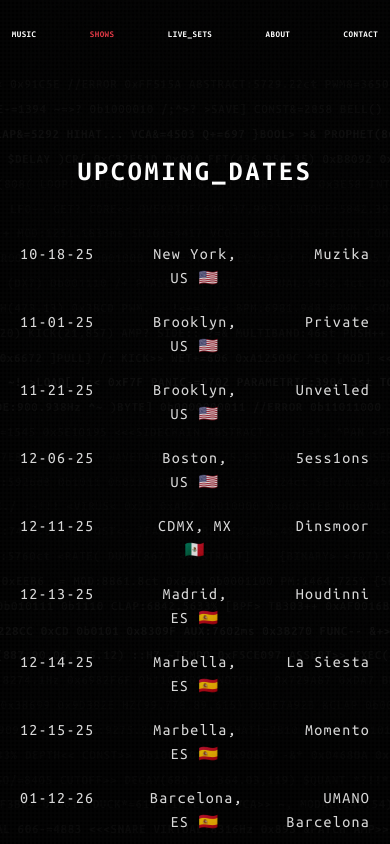
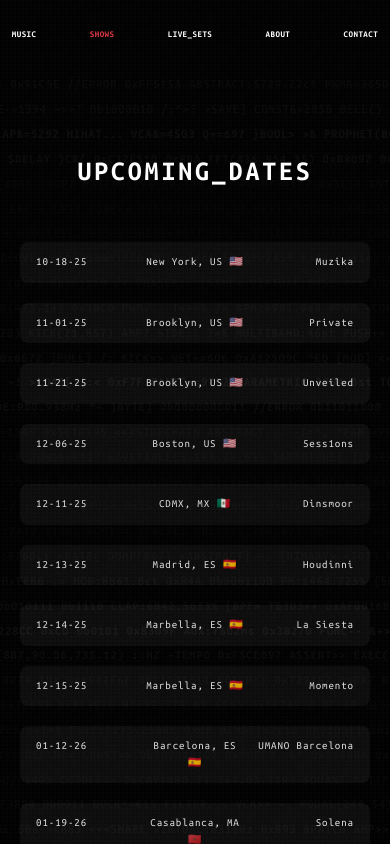
Before and after one commit to sptraynor2001-create/suite-52-website, a React (Vite) app: page / in a window 390 px wide. Both pictures are taken after a click on the button "SHOWS". Built offline with nearby package versions, Linux system fonts and the light colour scheme.

Commit message:
Add mobile responsive text, white 5% opacity background with rounded corners to show rows

```diff
--- a/src/features/shows/Shows.tsx
+++ b/src/features/shows/Shows.tsx
@@ -4,6 +4,7 @@ import { useState, useEffect } from 'react'
 function Shows() {
   const [visibleShows, setVisibleShows] = useState<number>(0)
   const [hoveredIndex, setHoveredIndex] = useState<number | null>(null)
+  const [isMobile, setIsMobile] = useState(false)
 
   const shows = [
     { date: '10-18-25', location: 'New York, US 🇺🇸', event: 'Muzika' },
@@ -22,6 +23,13 @@ function Shows() {
   ]
 
   useEffect(() => {
+    const checkMobile = () => {
+      setIsMobile(window.innerWidth < 768)
+    }
+
+    checkMobile()
+    window.addEventListener('resize', checkMobile)
+
     let currentIndex = 0
 
     const showNext = () => {
@@ -37,6 +45,7 @@ function Shows() {
     }, 300)
 
     return () => {
+      window.removeEventListener('resize', checkMobile)
       clearTimeout(startDelay)
     }
   }, [])
@@ -87,17 +96,19 @@ function Shows() {
               rel="noopener noreferrer"
               style={{
                 color: hoveredIndex === index ? POKER_RED : 'rgba(255, 255, 255, 0.85)',
-                fontSize: '16px',
+                fontSize: isMobile ? '11px' : '16px',
                 fontFamily: activeFont.family,
                 letterSpacing: '0.08em',
                 display: 'flex',
                 justifyContent: 'space-between',
-                gap: '40px',
-                padding: '0',
+                gap: isMobile ? '10px' : '40px',
+                padding: isMobile ? '12px 16px' : '16px 20px',
                 textDecoration: 'none',
                 cursor: 'pointer',
                 transition: 'color 0.15s ease-out',
                 animation: 'dropInShow 1.1s cubic-bezier(0.25, 0.46, 0.45, 0.94) forwards',
+                backgroundColor: 'rgba(255, 255, 255, 0.05)',
+                borderRadius: '8px',
               }}
               onMouseEnter={() => {
                 setHoveredIndex(index)
```
